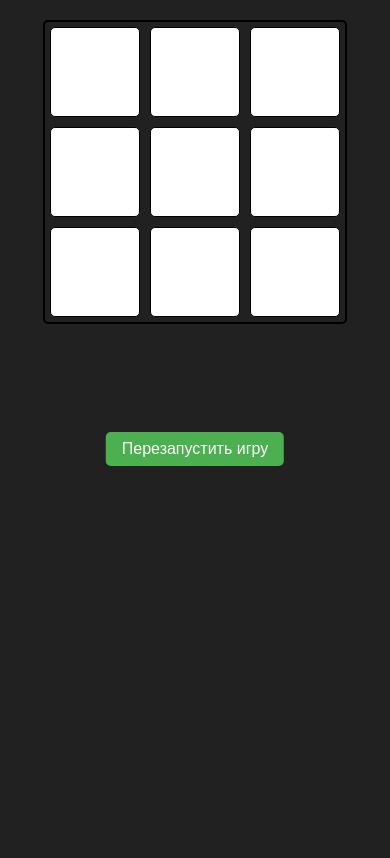
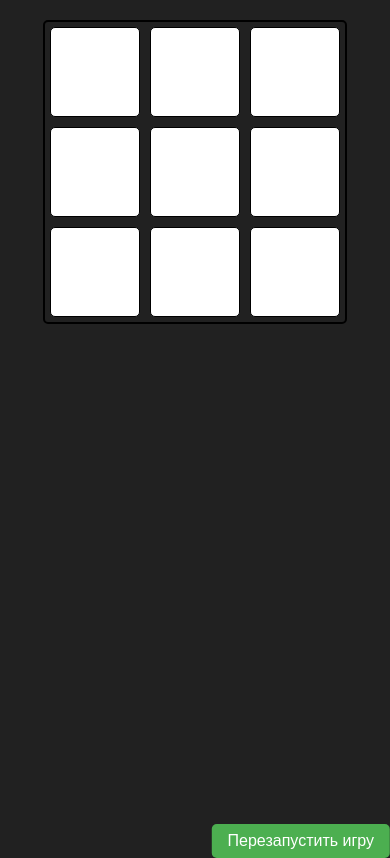
Before and after one commit to GHOST909990/tic-tac-toe, a plain HTML site: page index.html in a window 390 px wide. Shown: the part 78-936 px from the top of the page. Before the commit the page ends 844 px from the top, so only its background shows below. Drawn offline with Linux system fonts and the light colour scheme.

Commit message:
index.css

```diff
--- a/index.css
+++ b/index.css
@@ -69,7 +69,8 @@ button:disabled {
   #restart {
     font-size: 1rem;
     padding: 8px 16px;
-    margin-top: 500px;
+    position: relative;
+    top: 500px;
   }
 }
 
```
